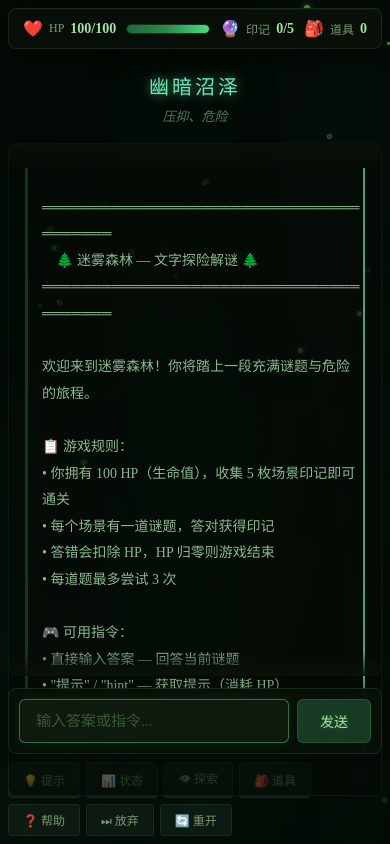
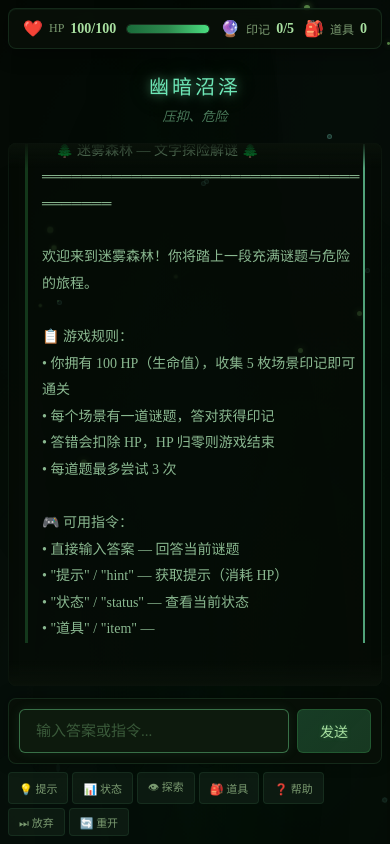
Before and after one commit to yinapan/misty-forest, a website: page web/index.html in a window 390 px wide. Drawn offline with Linux system fonts and the light colour scheme.

Commit message:
fix: resolve input area and quick actions layout overlap
Make #output-area-wrapper a flex container so #output-area properly
constrains its height and scrolls instead of growing unbounded.
This prevents the input box from overlapping the quick action buttons
at any viewport size.

```diff
--- a/web/index.html
+++ b/web/index.html
@@ -287,6 +287,9 @@
   flex: 1;
   min-height: 0;
   margin-top: 8px;
+  display: flex;
+  flex-direction: column;
+  overflow: hidden;
 }
 
 #output-area-wrapper::before,
@@ -418,6 +421,7 @@
 
 #output-area {
   flex: 1;
+  min-height: 0;
   overflow-y: auto;
   padding: 24px 16px;
   background: rgba(6, 12, 6, 0.7);
@@ -592,6 +596,8 @@
   .message { font-size: 14px; }
   #output-area-wrapper::before,
   #output-area-wrapper::after { height: 25px; }
+  #quick-actions { gap: 4px; }
+  .quick-btn { padding: 5px 10px; font-size: 11px; }
 }
 </style>
 </head>
```
